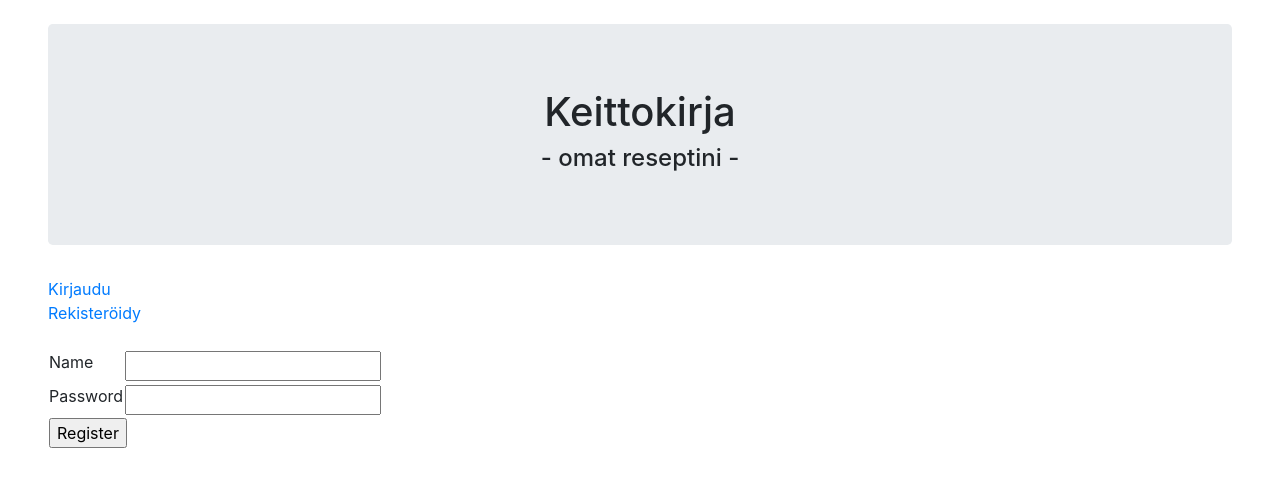
After one commit to iidxTe/keittokirja, a Flask app: page /auth/register in a window 1280 px wide. The commit adds this page. Shown: the top 487 px of the page. Run offline with Flask 2, Linux system fonts and the light colour scheme; some libraries are stand-ins or nearby versions.

Commit message:
registration enabled

```diff
--- a/application/auth/forms.py
+++ b/application/auth/forms.py
@@ -7,3 +7,10 @@ class LoginForm(FlaskForm):
 
     class Meta:
         csrf = False
+
+class RegisterForm(FlaskForm):
+    name = StringField("Name")
+    password = PasswordField("Password")
+
+    class Meta:
+        csrf = False
--- a/application/auth/views.py
+++ b/application/auth/views.py
@@ -3,7 +3,7 @@ from flask_login import login_user, logout_user
 
 from application import app, db
 from application.auth.models import User
-from application.auth.forms import LoginForm
+from application.auth.forms import LoginForm, RegisterForm
 
 @app.route("/auth/login", methods = ["GET", "POST"])
 def auth_login():
@@ -26,3 +26,25 @@ def auth_login():
 def auth_logout():
     logout_user()
     return redirect(url_for("index"))
+
+
+@app.route("/auth/register", methods = ["GET", "POST"])
+def auth_register():
+    if request.method == "GET":
+        return render_template("auth/registerform.html", form = RegisterForm())
+
+    form = RegisterForm(request.form)
+    # mahdolliset validoinnit
+
+
+    u = User.query.filter_by(name=form.name.data).first()
+
+    if not u:
+        user = User(form.name.data, form.password.data)
+        db.session().add(user)
+        db.session().commit()
+
+        return redirect(url_for("index"))
+
+    return render_template("auth/registerform.html", form = form,
+                               error = "Name already registered")
--- /dev/null
+++ b/application/templates/auth/registerform.html
@@ -0,0 +1,29 @@
+{% extends "layout.html" %}
+
+{% block body %}
+{{ error }}
+<form method="POST" action="{{ url_for('auth_register') }}">
+  <table>
+    <tr>
+      <td>
+	{{ form.name.label }}
+      </td>
+      <td>
+	{{ form.name }}
+      </td>
+    </tr>
+    <tr>
+      <td>
+	{{ form.password.label }}
+      </td>
+      <td>
+	{{ form.password }}
+      </td>
+    </tr>
+    <tr>
+      <td colspan="2">
+	<input type="submit" value="Register"/>
+      </td>
+    </tr>
+</form>
+{% endblock %}
--- a/application/templates/layout.html
+++ b/application/templates/layout.html
@@ -29,7 +29,8 @@
       <li><a href="{{ url_for('recipes_form') }}">Lisää resepti</a></li>
     </ul>
     {% else %}
-    <a href="{{ url_for('auth_login') }}">Kirjaudu</a>
+    <a href="{{ url_for('auth_login') }}">Kirjaudu</a><br>
+    <a href="{{ url_for('auth_register') }}">Rekisteröidy</a><br><br>
     {% endif %}
 
 
```
